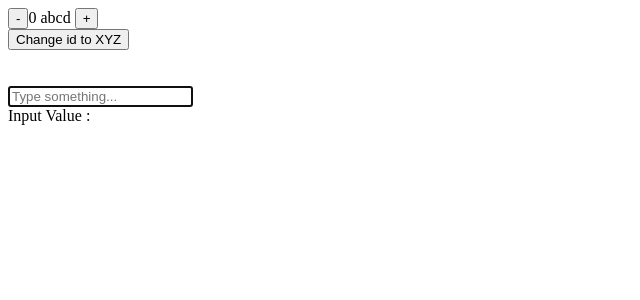
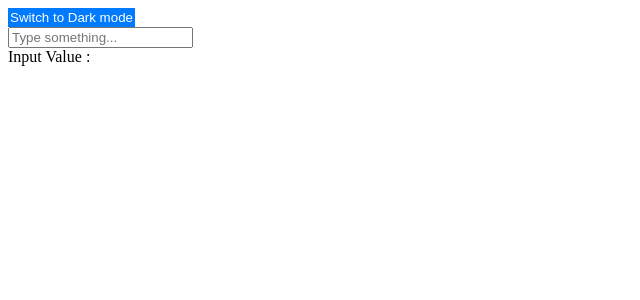
Before and after one commit to mynk-13/react-revision, a React (Vite) app in the folder All Hooks/: page / in a window 1280 px wide. Shown: the top 300 px of the page, without its empty margins (0-640 px from the left). Built offline with nearby package versions, Linux system fonts and the light colour scheme.

Commit message:
UseContext Added

```diff
--- /dev/null
+++ b/All Hooks/src/AllHooksRevision/HookUseContext.jsx
@@ -0,0 +1,30 @@
+import React, {useState, useRef} from 'react'
+import ThemeSwitcher from './ThemeSwitcher';
+
+const HookUseContext = () => {
+
+
+        const [inputValue, setInputValue]=useState("");
+        const inputRef =useRef(null);
+
+  return (
+    <div>
+
+        <ThemeSwitcher />
+        <br />
+        <input
+            type='text'
+            value={inputValue}
+            placeholder="Type something..."
+            onChange={(e)=> setInputValue(e.target.value)}
+            ref={inputRef} //reference to the input box
+             />
+
+        <div>
+            Input Value : {inputValue}
+        </div>
+    </div>
+  )
+}
+
+export default HookUseContext
--- /dev/null
+++ b/All Hooks/src/AllHooksRevision/ThemeSwitcher.jsx
@@ -0,0 +1,13 @@
+import React, { useContext } from 'react'
+import ThemeContext from './theme-context'
+
+const ThemeSwitcher = () => {
+
+   const {isDarkMode, toggleTheme} = useContext(ThemeContext);
+
+  return (
+    <button onClick={toggleTheme}>Switch to {isDarkMode ? "Light" : "Dark"} mode </button>
+  )
+}
+
+export default ThemeSwitcher
--- /dev/null
+++ b/All Hooks/src/AllHooksRevision/theme-context.jsx
@@ -0,0 +1,23 @@
+import { createContext, useEffect, useState } from "react";
+
+
+const ThemeContext = createContext();
+
+export const ThemeProvider=({children})=>{
+
+    const [isDarkMode, setIsDarkMode]=useState(false);
+    console.log("Darkmode" , isDarkMode);
+    const  toggleTheme=()=> setIsDarkMode((prev)=>!prev);
+
+    useEffect(()=>{
+        document.documentElement.setAttribute("data-theme",
+            isDarkMode ?  "dark" :"light"
+        );
+    },[isDarkMode]);
+
+    return <ThemeContext.Provider value={{isDarkMode, toggleTheme}}>
+        {children}
+    </ThemeContext.Provider>
+}
+
+export default ThemeContext;
--- a/All Hooks/src/App.css
+++ b/All Hooks/src/App.css
@@ -0,0 +1,27 @@
+:root{
+  --bg-color:#ffffff;
+  --text-color:#000000;
+  --button-bg:#007bff;
+  --button-text:#ffffff;
+}
+
+[data-theme="dark"]{
+  --bg-color:#1e1e1e;
+  --text-color:#ffffff;
+  --button-bg:#444444;
+  --button-text:#ffffff;
+
+}
+
+body{
+  background-color: var(--bg-color);
+  color: var(--text-color);
+  transition: background-color 0.3s, color 0.3s;
+
+}
+
+button{
+  background-color: var(--button-bg);
+  color: var(--button-text);
+  border: none;
+}
--- a/All Hooks/src/App.jsx
+++ b/All Hooks/src/App.jsx
@@ -1,3 +1,4 @@
+import HookUseContext from "./AllHooksRevision/HookUseContext"
 import HookUseEffect from "./AllHooksRevision/HookUseEffect"
 import HookUseLayoutEffect from "./AllHooksRevision/HookUseLayoutEffect"
 import HookUseRef from "./AllHooksRevision/HookUseRef"
@@ -12,8 +13,9 @@ function App() {
        {/* <HookUseState /> */}
        {/* <HookUseEffect /> */}
        {/* <HookUseLayoutEffect /> */}
-       <HookUseRef />
+       {/* <HookUseRef /> */}
        {/* <HookUseRefvsUseState /> */}
+       <HookUseContext />
        </div>
   )
 }
--- a/All Hooks/src/index.css
+++ b/All Hooks/src/index.css
@@ -0,0 +1,28 @@
+:root{
+  --bg-color:#ffffff;
+  --text-color:#000000;
+  --button-bg:#007bff;
+  --button-text:#ffffff;
+}
+
+[data-theme="dark"]{
+  --bg-color:#1e1e1e;
+  --text-color:#ffffff;
+  --button-bg:#444444;
+  --button-text:#ffffff;
+
+}
+
+body{
+  background-color: var(--bg-color);
+  color: var(--text-color);
+  transition: background-color 0.3s, color 0.3s;
+
+}
+
+button{
+  background-color: var(--button-bg);
+  color: var(--button-text);
+  border: none;
+  padding: 2px;
+}
--- a/All Hooks/src/main.jsx
+++ b/All Hooks/src/main.jsx
@@ -2,9 +2,12 @@ import { StrictMode } from 'react'
 import { createRoot } from 'react-dom/client'
 import './index.css'
 import App from './App.jsx'
+import { ThemeProvider } from './AllHooksRevision/theme-context.jsx'
 
 createRoot(document.getElementById('root')).render(
   // <StrictMode>
+  <ThemeProvider>
     <App />
+    </ThemeProvider>
   // </StrictMode>,
 )
```
